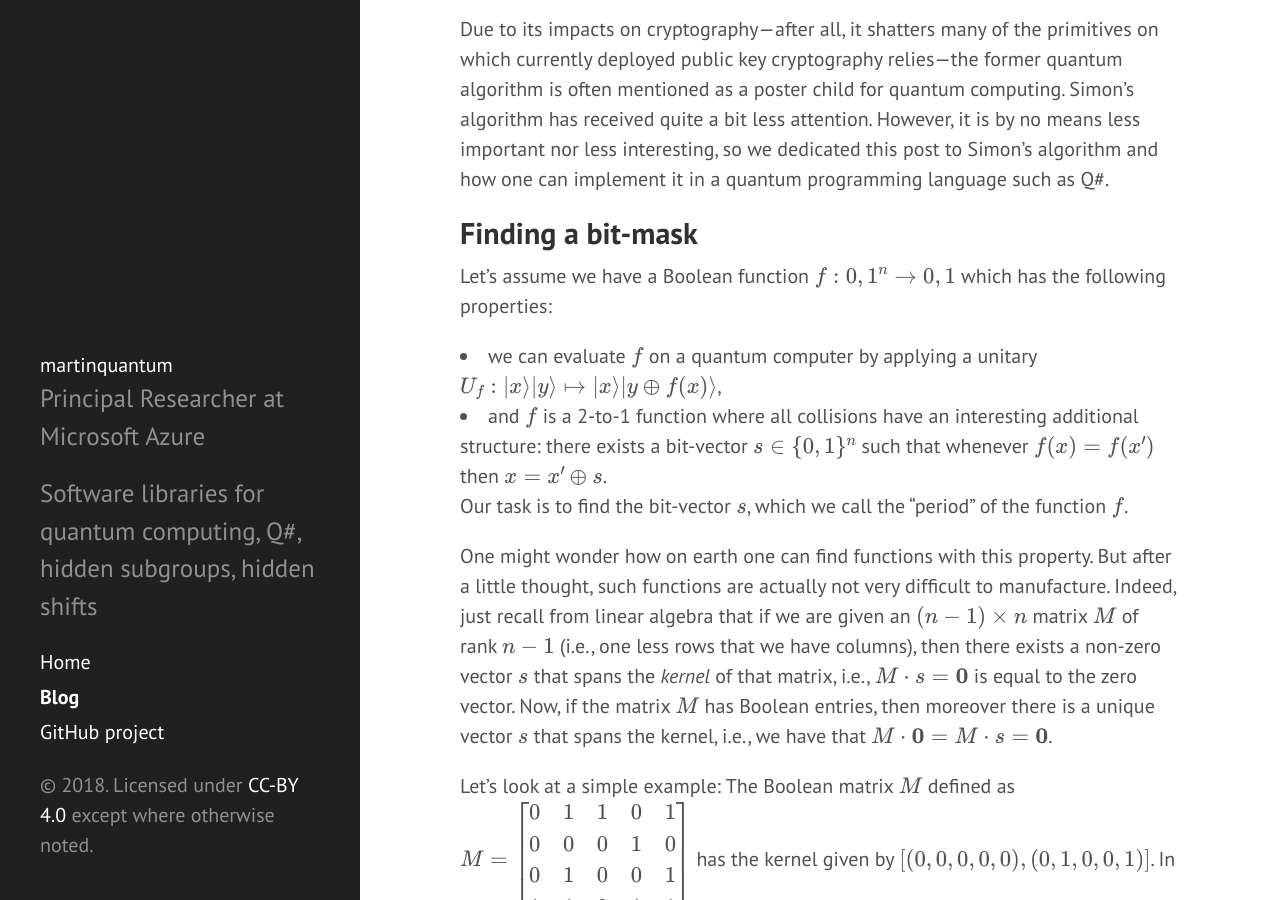
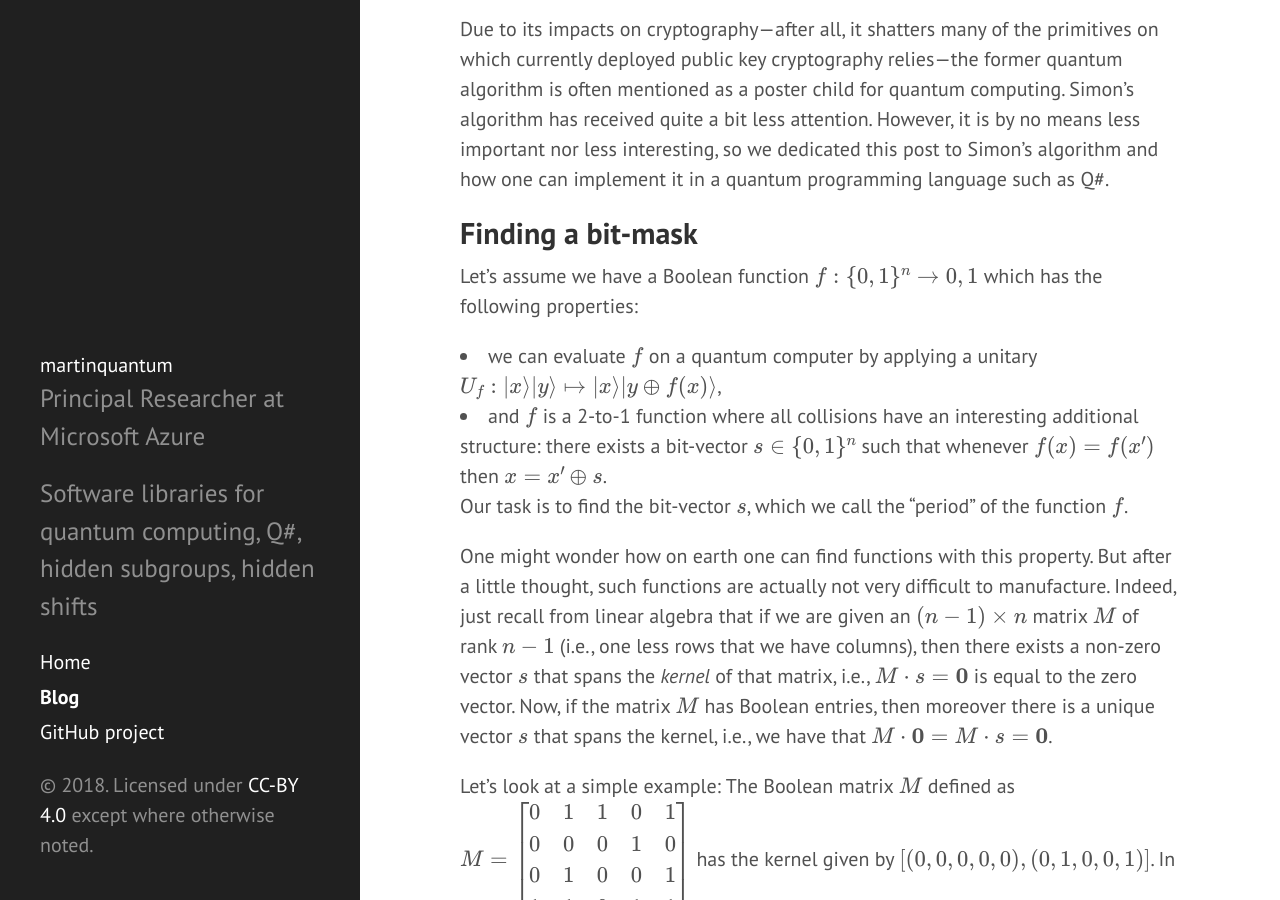
Before and after one commit to martinquantum/martinquantum.github.io, a Jekyll site: the page built from _posts/2018-12-10-simon.md, in a window 1280 px wide and 900 px high, scrolled down 964 px. Built offline with Jekyll 4.4.1, drawn with Linux system fonts in a browser that asks for light colours; formulas are drawn with MathJax 3.

Commit message:
playing with escape sequences

```diff
--- a/_posts/2018-12-10-simon.md
+++ b/_posts/2018-12-10-simon.md
@@ -15,7 +15,7 @@ Due to its impacts on cryptography---after all, it shatters many of the primitiv
 
 ## Finding a bit-mask
 
-Let's assume we have a Boolean function $f : \{0,1\}^n \rightarrow \{0,1\}$ which has the following properties:
+Let's assume we have a Boolean function $f: \\{0,1\\}^n \rightarrow \{0,1\}$ which has the following properties:
 <li> we can evaluate $f$ on a quantum computer by applying a unitary $U_f: |x\rangle|y\rangle \mapsto |x\rangle |y\oplus f(x)\rangle$, </li>
 <li> and $f$ is a 2-to-1 function where all collisions have an interesting additional structure: there exists a bit-vector $s\in \{0,1\}^n$ such that whenever $f(x)=f(x')$
 then $x=x' \oplus s$. </li>
```
